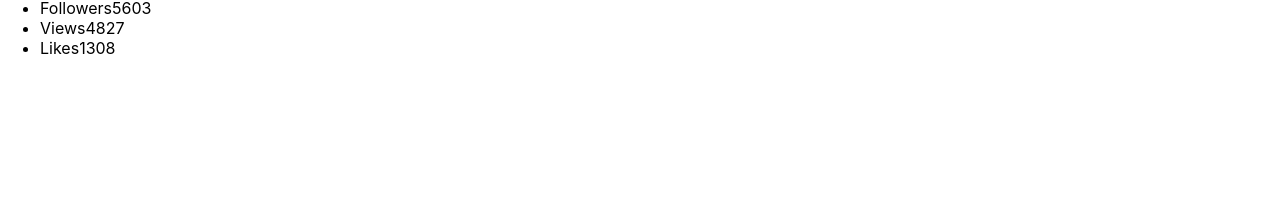
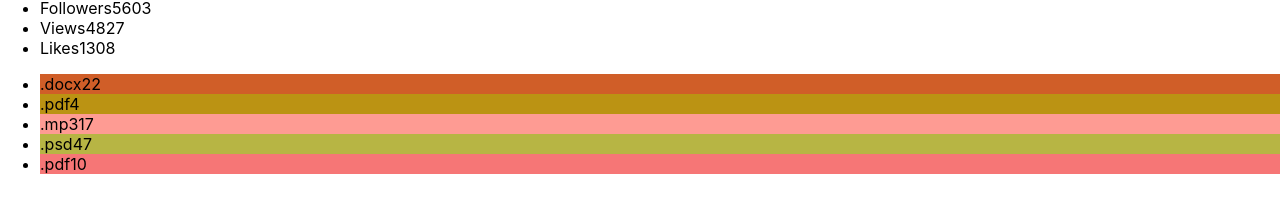
Before and after one commit to PavloGPS/goit-react-hw-01-components, a React (Create React App) app: page / in a window 1280 px wide. Shown: the part 430-642 px from the top of the page. Built offline with nearby package versions, Linux system fonts and the light colour scheme.

Commit message:
Update App.jsx
apply statistics with title if title exist and only statistics? if title is not exist

```diff
--- a/src/components/App.jsx
+++ b/src/components/App.jsx
@@ -1,6 +1,8 @@
+import Profile from './Profile/Profile';
+import Statistics from './Statistics/Statistics';
+
 import user from '../data/user.json';
-import Profile from './Profile/Profile';
-
+import data from '../data/data.json';
 export const App = () => {
   return (
     <>
@@ -11,6 +13,12 @@ export const App = () => {
         avatar={user.avatar}
         stats={user.stats}
       />
+      {data && data.length > 0 ? (
+        <>
+          {data.title && <Statistics title={data.title} stats={data} />}
+          {!data.title && <Statistics stats={data} />}
+        </>
+      ) : null}
     </>
   );
 };
```
